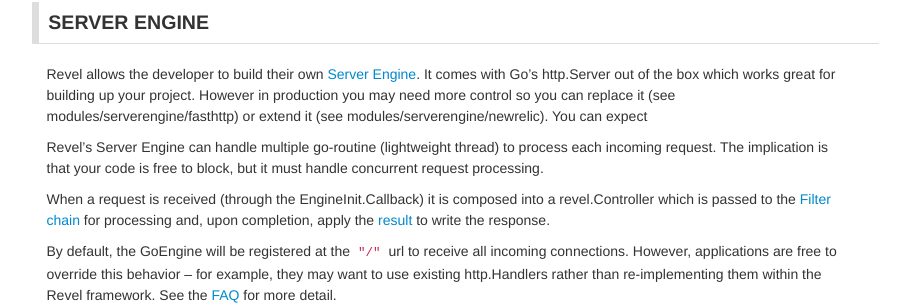
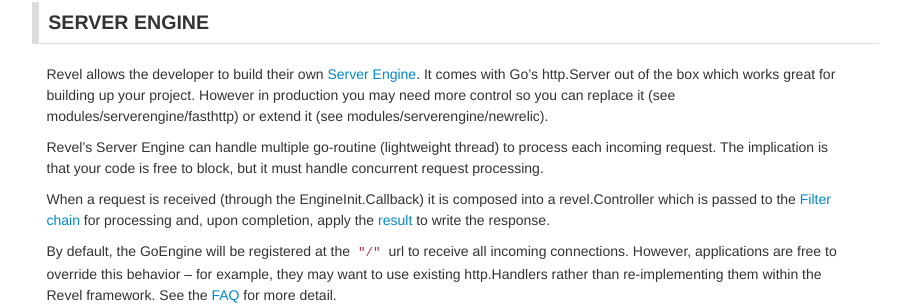
Before and after one commit to revel/revel.github.io, a Jekyll site: the page built from manual/concepts.md, in a window 1280 px wide and 900 px high, scrolled down 3072 px. Shown: the part 194-499 px from the top of the window, without its empty margins (331-1241 px from the left). Built offline with Jekyll 4.4.1, drawn with Linux system fonts in a browser that asks for light colours; nearby versions of some CDN libraries.

Commit message:
Remove extraneous sentence fragment

```diff
--- a/manual/concepts.md
+++ b/manual/concepts.md
@@ -67,7 +67,6 @@ to communicate to the MVC architecture of Revel. By default a single Go http.Ser
 Revel allows the developer to build their own [Server Engine](server-engine.html). It comes with Go's http.Server
 out of the box which works great for building up your project. However in production you may need more control so
 you can replace it (see modules/serverengine/fasthttp) or extend it (see modules/serverengine/newrelic).
-You can expect
 
 Revel's Server Engine can handle multiple go-routine
 (lightweight thread) to process each incoming request.  The implication is that
```
